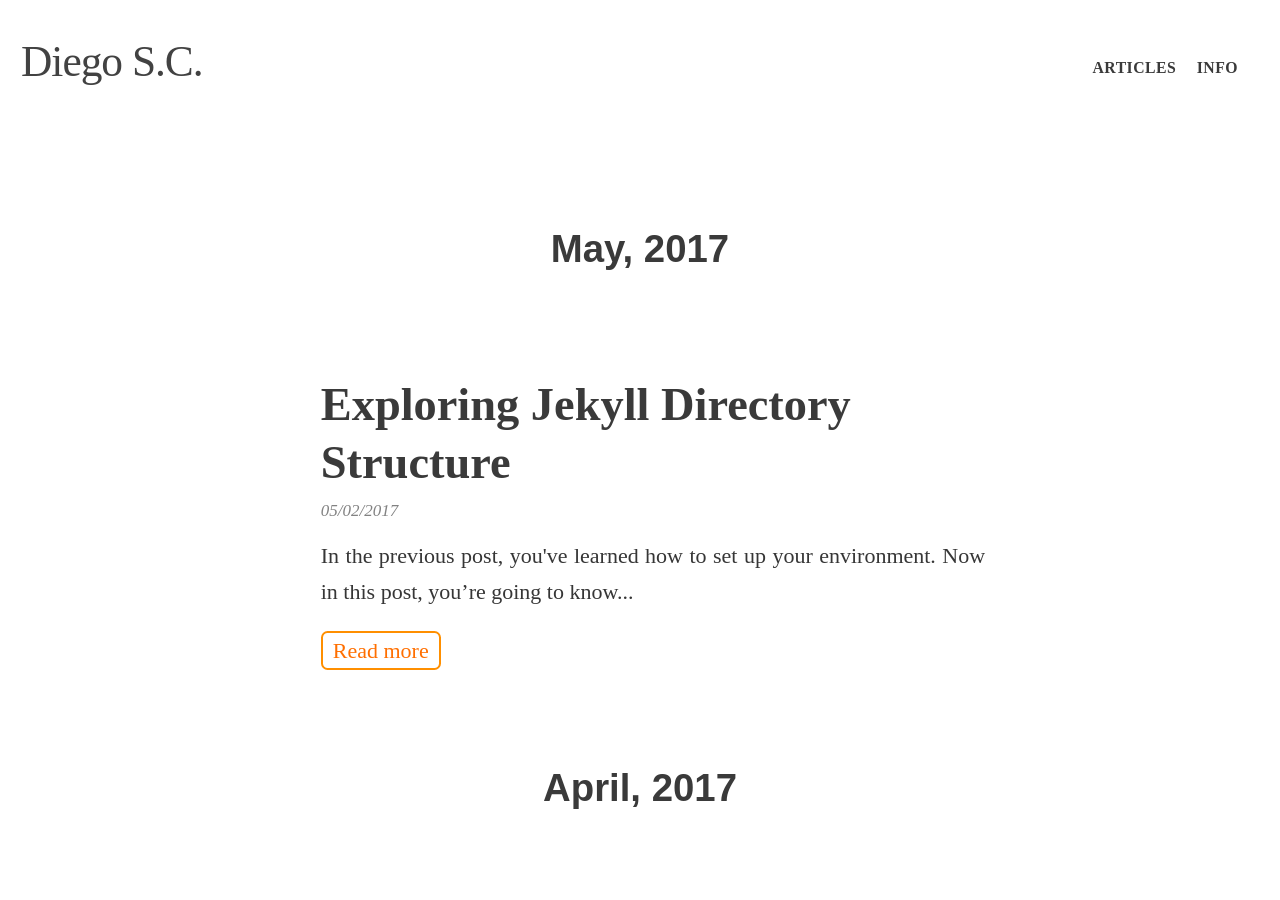
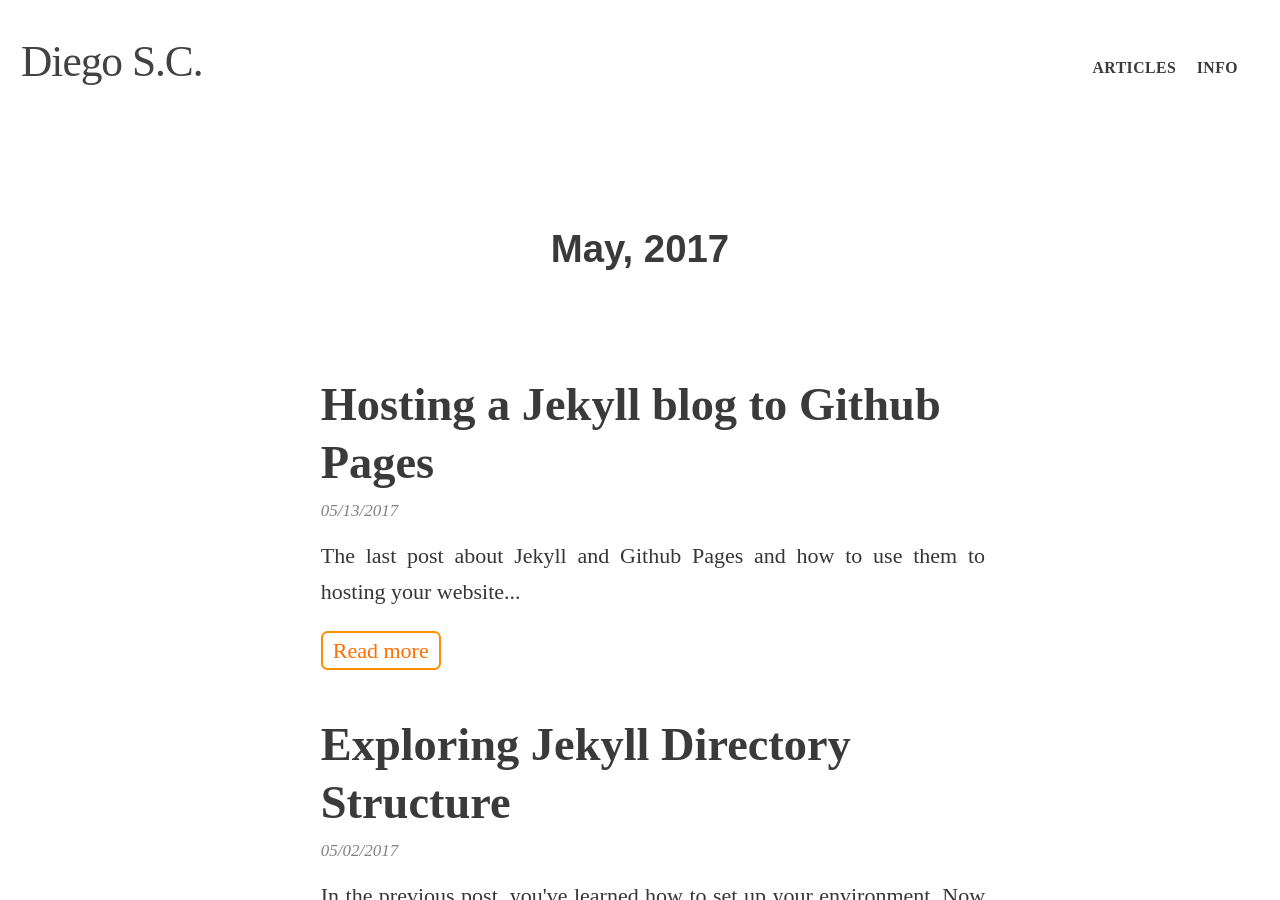
Before and after one commit to diesc/diesc.github.io, a Jekyll site: the page built from articles.html, in a window 1280 px wide and 900 px high. Built offline with Jekyll 4.4.1, drawn with Linux system fonts in a browser that asks for light colours; some web fonts are replaced; some of the changed lines change nothing that is shown.

Commit message:
head.html has been updated and new article has been added.

````diff
--- a/_includes/head.html
+++ b/_includes/head.html
@@ -20,7 +20,7 @@
   {% if page.image %}
     <meta property=“og:image” content="{{ site.url }}{{ page.image }}">
     <meta property="og:image:width" content="1200" />
-    <meta property="og:image:height" content="650" />
+    <meta property="og:image:height" content="512" />
   {% else %}
     <meta property=“og:image” content="{{ site.url }}/assets/img/logo120.png">
     <meta property="og:image:width" content="120" />
--- /dev/null
+++ b/_posts/2017-05-13-jekyll-github-pages.md
@@ -0,0 +1,163 @@
+---
+layout: post
+title: Hosting a Jekyll blog to Github Pages
+description: The last post about Jekyll and Github Pages and how to use them to hosting your website...
+date: 2017-05-13 15:11:11 -0700
+excerpt: The last post about Jekyll and Github Pages and how to use them to hosting your website...
+image: /assets/img/hosting-jekyll-blog.png
+style: |
+  p img { box-shadow: 0 8px 50px -6px black!important; }
+---
+### The last post about Jekyll and Github Pages and how to use them to hosting your website. If it is your first time here, this is a series of three posts that I created to teach people how they can hosting their website on Github.
+
+To following the next steps, I recommend you see the previous posts, ok!?
+
+[Part 1 - Setting up your environment to Jekyll](https://diegosc.com/jekyll-environment)
+[Part 2 - Exploring Jekyll Directory Structure](https://diegosc.com/jekyll-structure)
+
+If you've already done all of these steps above, let's get started!
+
+### STEP 1 - Sign Up to Github
+
+[Github](https://github.com/) is a development platform inspired by the way you work. From open source to business, you can host and review code, manage projects, and build software alongside millions of other developers.
+
+[GitHub Pages](https://pages.github.com/) is a static site hosting service also is designed to host your personal, organization, or project pages directly from a GitHub repository.
+
+For now, all you need to do is sign up and create your personal account on [Github](https://github.com/) and create your first repository.
+
+### STEP 2 - User/Org VS. Project site
+
+When it open the GitHub Pages, it gives us two options: **User / Organization Site** or **Project Site**. The difference is: You are a ***user or organization*** that have ***one*** site per Github account and have unlimited project sites in the account. If you want to another site, you'll need to create a new Github account.
+
+### STEP 3 - Creating a Repository
+
+After you've created a Github account, we need create a repository to our awesome-blog.
+
+![github1](/assets/img/github1.png)
+
+You need to be mindful of here because this is crucial that your repository name is your Github username.
+
+In my case, my Github username is **diegosozua**, and my repository name is **diegosozua.github.io**.
+
+![github2](/assets/img/github2.png)
+
+Don't worry about the red alert because this is the repository of my personal blog. Then, make sure to input your username, if your username is **jekylldeveloper**, so your repository name should be **jekylldeveloper.github.io**.
+
+Now click on the green **"create repository"** button.
+
+After clicking the create repository button, you'll see a page that looks like this.
+
+![github3](/assets/img/github3.png)
+
+Here we have an explanation of how to get all of our files into our new repository. Don't close this page, and we're going to use it to the next step, for now, open your command line.
+
+### STEP 4 - Installing Git
+To go forward, we need to make sure that we have git installed.
+
+[Git](https://git-scm.com/) is a free and open source distributed version control system designed to handle everything from small to very large projects with speed and efficiency.
+
+If you've already had git installed, you can skip this step and take to the next.
+
+**Git on Windows via chocolatey**
+
+Open your command line and run the following command:
+```
+# Copy and paste the code below on command line.
+choco install git
+```
+To upgrade Git, run the following command from command line.
+```
+# Copy and paste the code below on command line.
+choco upgrade git
+```
+If you don't see any error, refresh your terminal closing it, or you can run the following command:
+```
+# Copy and paste the code below on command line.
+refreshenv
+```
+For more information, [click here](https://chocolatey.org/packages/git).
+
+**Git on Linux**
+
+It is easiest to install Git on Linux using the preferred package manager of your Linux distribution.
+
+**Debian/Ubuntu**
+```
+$ sudo apt-get install git
+```
+
+**Fedora**
+```
+# Up to Fedora 21
+$ sudo yum install git
+
+# Fedora 22 and later
+$ sudo dnf install git
+```
+
+**Arch Linux**
+```
+$ pacman -S git
+```
+For more Linux distribution, [click here](https://git-scm.com/download/linux).
+
+**Git on OS X Mac**
+
+If you're using Mavericks (1.9) or above you can do this simply by trying to run ***git*** from the Terminal the very first time. If you don’t have it installed already, it will prompt you to install it.
+
+Now if you want to a more up to date version, [click here](https://git-scm.com/download/mac).
+
+### STEP 5 - Terminal, Project location and push to Github
+
+Open your terminal or command line.
+
+Go to the folder where it is your project on your computer.
+```
+# Windows
+C:\> cd Your/Project/Path/
+
+# Linux and Mac
+$ cd Your/Project/Path/
+```
+
+Into the project folder, we're going run some following git command on command line or terminal.
+
+**git init**: create a git repository on your project folder.
+```
+# Copy and paste the code below on command line.
+git init
+```
+**git add**: adds all the files contained in the project folder.
+```
+# Copy and paste the code below on command line.
+git add .
+```
+**git commit**: committing to Github with a message "first commit".
+```
+# Copy and paste the code below on command line.
+git commit -m "first commit"
+```
+**git remote add origin**: this is the url of your repository, it's used in the first time.
+```
+# Change "username" for your username
+git remote add origin https://github.com/yourusername/yourusername.github.io.git
+```
+**git push -u origin master**: pushes changes to your Github repository, in the *“master”* branch.
+```
+# Copy and paste the code below on command line.
+git push -u origin master
+```
+
+Refresh your page and you'll see something like this.
+
+![github4](/assets/img/github4.png)
+
+Now got to your **username.github.io** , copy and paste it in your favorite browser.
+
+If everything is ok, your site may look like this.
+
+![github5](/assets/img/github5.png)
+
+And this is it. I’m thankful for you had taken your precious time to read this and the previous posts about the **"mini tutorial"** that I've made about Jekyll and Github Pages. Any question about installation or something that doesn't work, please leave a message bellow.
+
+Once again, thanks for reading this article!
````
Also changed, not shown: assets/img/github1.png (added), assets/img/github2.png (added), assets/img/github3.png (added), assets/img/github4.png (added), assets/img/github5.png (added), assets/img/hosting-jekyll-blog.png (added).
